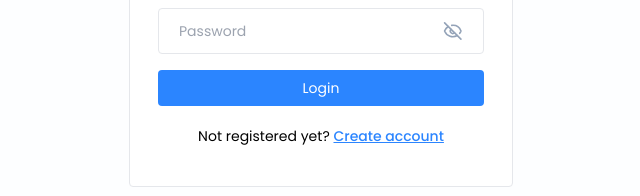
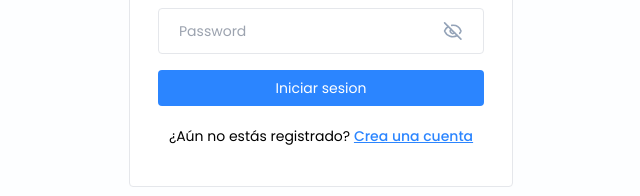
Before and after one commit to Karoll-e/app-notas-guia-7, a React (Vite) app in the folder frontend/app-notas/: page /login in a window 1280 px wide. Shown: the part 267-463 px from the top of the page, without its empty margins (319-959 px from the left). Built offline with nearby package versions, Linux system fonts and the light colour scheme.

Commit message:
Fix Spanish translations and improve error messages in Login component

```diff
--- a/frontend/app-notas/src/pages/Login.jsx
+++ b/frontend/app-notas/src/pages/Login.jsx
@@ -13,12 +13,12 @@ function Login() {
     e.preventDefault();
 
     if (!validateEmail(email)) {
-      setError("Por vavor ingrese un email valido");
+      setError("Por vavor ingresa un email valido");
       return;
     }
     if (!password) {
       setError("Por favor ingresa la constraseña");
-      return
+      return;
     }
 
     setError("");
@@ -47,12 +47,12 @@ function Login() {
             {error && <p className="text-red-500 text-xs pb-1 ">{error}</p>}
 
             <button type="submit" className="btn-primary">
-              Login
+              Iniciar sesion
             </button>
             <p className="text-sm text-center mt-4">
-              Not registered yet?{" "}
+              ¿Aún no estás registrado?{" "}
               <Link to="/signup" className="font-medium text-primary underline">
-                Create account
+                Crea una cuenta
               </Link>
             </p>
           </form>
```
